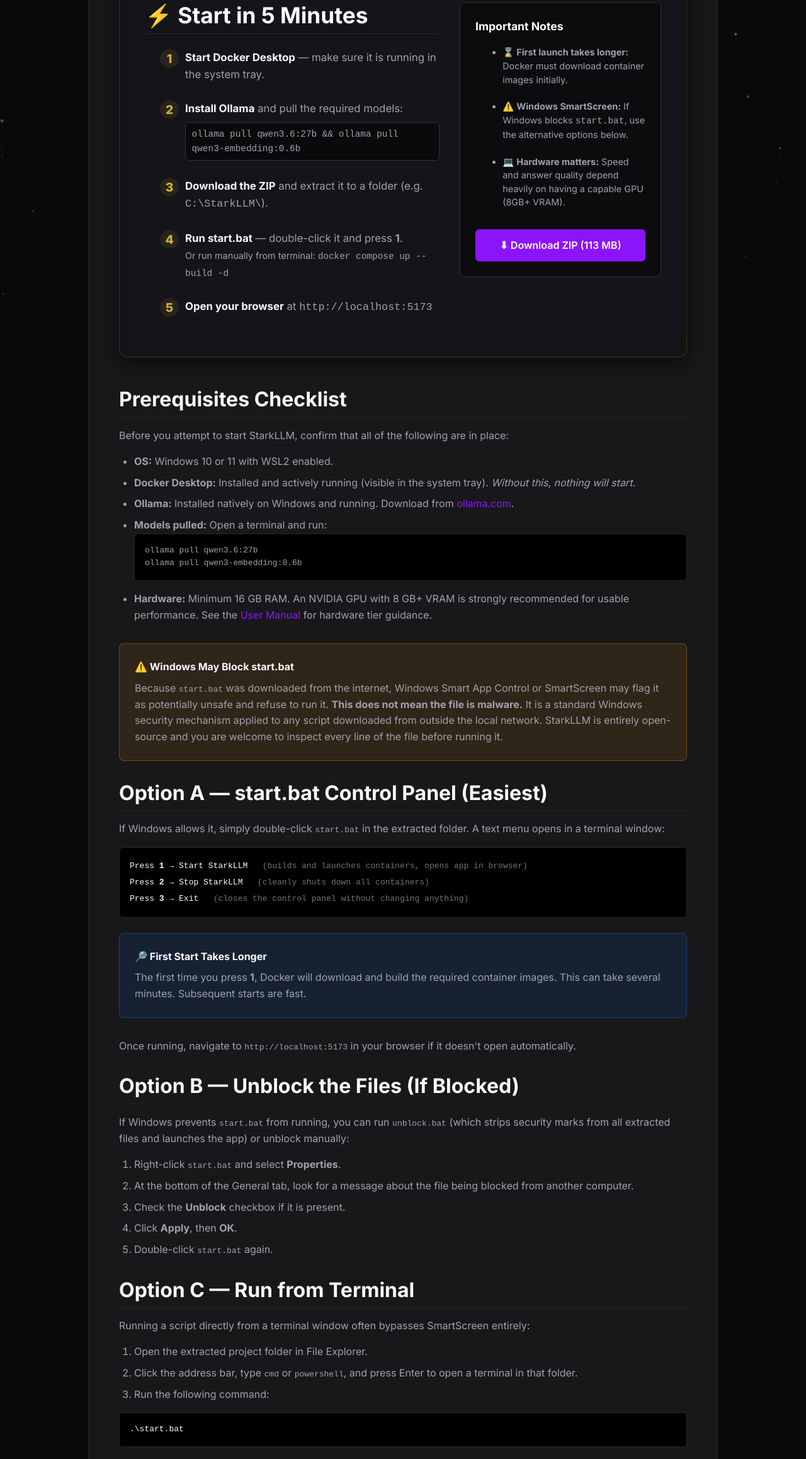
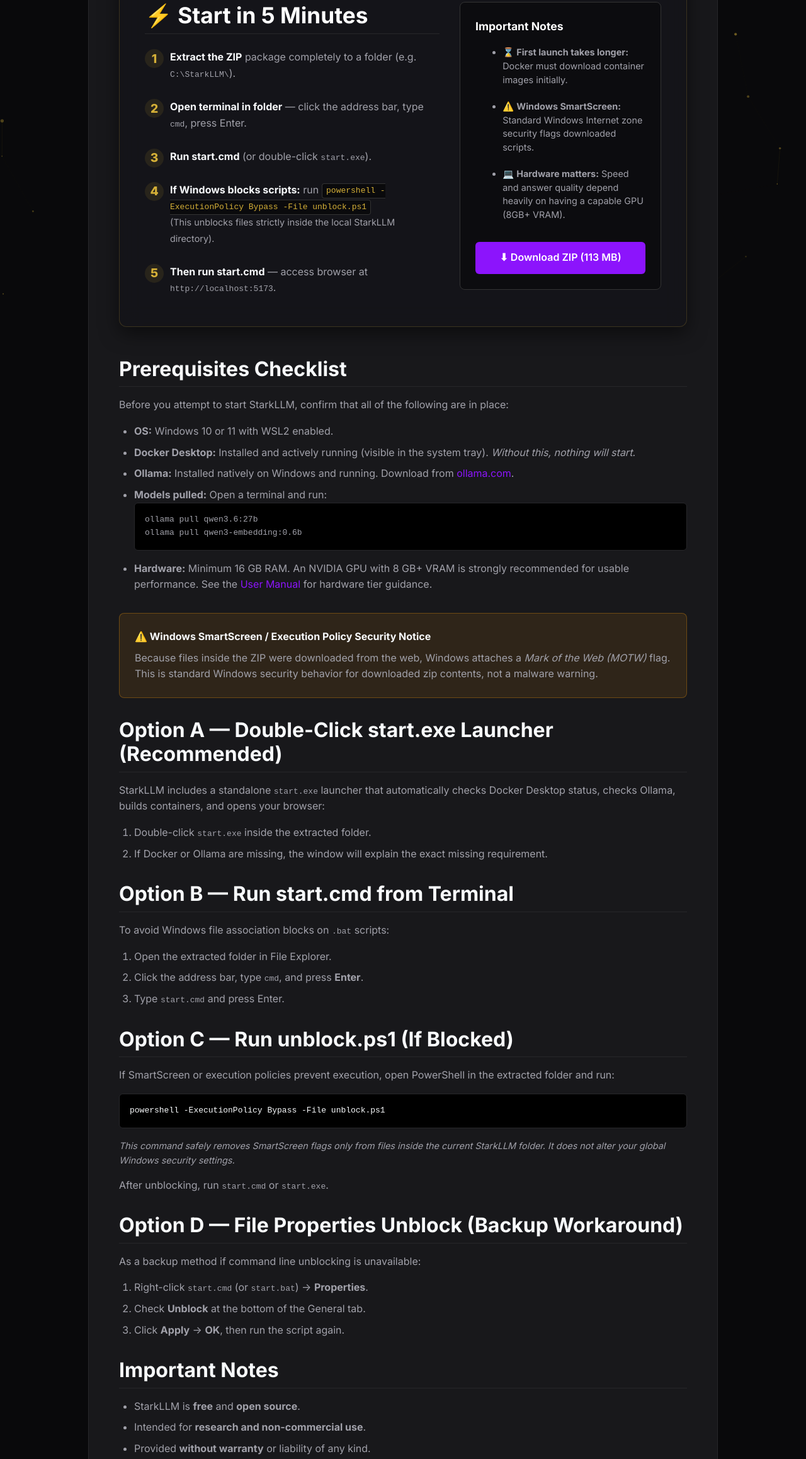
Before and after one commit to homomorphicprivacy/starkllm-website, a plain HTML site: page download.html in a window 1280 px wide. Shown: the part 305-2621 px from the top of the page at 63% size. Drawn offline with Linux system fonts and the light colour scheme.

Commit message:
Update first-run Windows launcher instructions with start.exe, unblock.ps1, and start-here.txt

```diff
--- a/download.html
+++ b/download.html
@@ -46,28 +46,27 @@
                 <div style="display: flex; justify-content: space-between; align-items: flex-start; flex-wrap: wrap; gap: 2rem;">
                     <div style="flex: 1; min-width: 300px;">
                         <h2 style="font-size: 2.2rem; margin-bottom: 1.5rem; color: #fff;">&#9889; Start in 5 Minutes</h2>
-                        <ol class="custom-ordered-list" style="padding-left: 0; list-style: none; counter-reset: custom-counter; display: flex; flex-direction: column; gap: 1.2rem; color: var(--text-secondary); font-size: 1.05rem; line-height: 1.6;">
+                        <ol style="padding-left: 0; list-style: none; display: flex; flex-direction: column; gap: 1.2rem; margin: 0;">
                             <li style="position: relative; padding-left: 2.5rem;">
-                                <span style="position: absolute; left: 0; top: 0; font-weight: 800; color: #d4af37; font-size: 1.2rem; background: rgba(212, 175, 55, 0.1); border-radius: 50%; width: 30px; height: 30px; display: flex; align-items: center; justify-content: center; counter-increment: custom-counter; content: counter(custom-counter);">1</span>
-                                <strong style="color: var(--text-primary);">Start Docker Desktop</strong> &mdash; make sure it is running in the system tray.
+                                <span style="position: absolute; left: 0; top: 0; font-weight: 800; color: #d4af37; font-size: 1.2rem; background: rgba(212, 175, 55, 0.1); border-radius: 50%; width: 30px; height: 30px; display: flex; align-items: center; justify-content: center;">1</span>
+                                <strong style="color: var(--text-primary);">Extract the ZIP</strong> package completely to a folder (e.g. <code>C:\StarkLLM\</code>).
                             </li>
                             <li style="position: relative; padding-left: 2.5rem;">
                                 <span style="position: absolute; left: 0; top: 0; font-weight: 800; color: #d4af37; font-size: 1.2rem; background: rgba(212, 175, 55, 0.1); border-radius: 50%; width: 30px; height: 30px; display: flex; align-items: center; justify-content: center;">2</span>
-                                <strong style="color: var(--text-primary);">Install Ollama</strong> and pull the required models:<br>
-                                <code style="background:#0a0a0c; border: 1px solid #333; padding:0.4rem 0.6rem; border-radius:6px; font-size:0.9rem; display: block; margin-top: 0.5rem; color: #a1a1aa;">ollama pull qwen3.6:27b &amp;&amp; ollama pull qwen3-embedding:0.6b</code>
+                                <strong style="color: var(--text-primary);">Open terminal in folder</strong> &mdash; click the address bar, type <code>cmd</code>, press Enter.
                             </li>
                             <li style="position: relative; padding-left: 2.5rem;">
                                 <span style="position: absolute; left: 0; top: 0; font-weight: 800; color: #d4af37; font-size: 1.2rem; background: rgba(212, 175, 55, 0.1); border-radius: 50%; width: 30px; height: 30px; display: flex; align-items: center; justify-content: center;">3</span>
-                                <strong style="color: var(--text-primary);">Download the ZIP</strong> and extract it to a folder (e.g. <code>C:\StarkLLM\</code>).
+                                <strong style="color: var(--text-primary);">Run start.cmd</strong> (or double-click <code>start.exe</code>).
                             </li>
                             <li style="position: relative; padding-left: 2.5rem;">
                                 <span style="position: absolute; left: 0; top: 0; font-weight: 800; color: #d4af37; font-size: 1.2rem; background: rgba(212, 175, 55, 0.1); border-radius: 50%; width: 30px; height: 30px; display: flex; align-items: center; justify-content: center;">4</span>
-                                <strong style="color: var(--text-primary);">Run start.bat</strong> &mdash; double-click it and press <strong>1</strong>.<br>
-                                <span style="color: var(--text-secondary); font-size: 0.9rem;">Or run manually from terminal: <code>docker compose up --build -d</code></span>
+                                <strong style="color: var(--text-primary);">If Windows blocks scripts:</strong> run <code style="background:#0a0a0c; border: 1px solid #333; padding:0.2rem 0.4rem; border-radius:4px; color:#d4af37;">powershell -ExecutionPolicy Bypass -File unblock.ps1</code><br>
+                                <span style="color: var(--text-secondary); font-size: 0.9rem;">(This unblocks files strictly inside the local StarkLLM directory).</span>
                             </li>
                             <li style="position: relative; padding-left: 2.5rem;">
                                 <span style="position: absolute; left: 0; top: 0; font-weight: 800; color: #d4af37; font-size: 1.2rem; background: rgba(212, 175, 55, 0.1); border-radius: 50%; width: 30px; height: 30px; display: flex; align-items: center; justify-content: center;">5</span>
-                                <strong style="color: var(--text-primary);">Open your browser</strong> at <code>http://localhost:5173</code>
+                                <strong style="color: var(--text-primary);">Then run start.cmd</strong> &mdash; access browser at <code>http://localhost:5173</code>.
                             </li>
                         </ol>
                     </div>
@@ -76,7 +75,7 @@
                         <h4 style="color: #fff; margin-bottom: 1rem; font-size: 1.1rem;">Important Notes</h4>
                         <ul style="padding-left: 1.2rem; color: #a1a1aa; font-size: 0.9rem; line-height: 1.5; margin-bottom: 1.5rem; display: flex; flex-direction: column; gap: 0.8rem;">
                             <li>&#8987; <strong>First launch takes longer:</strong> Docker must download container images initially.</li>
-                            <li>&#9888;&#65039; <strong>Windows SmartScreen:</strong> If Windows blocks <code>start.bat</code>, use the alternative options below.</li>
+                            <li>&#9888;&#65039; <strong>Windows SmartScreen:</strong> Standard Windows Internet zone security flags downloaded scripts.</li>
                             <li>&#128187; <strong>Hardware matters:</strong> Speed and answer quality depend heavily on having a capable GPU (8GB+ VRAM).</li>
                         </ul>
                         <a href="/downloads/StarkLLM-v1.0.0-beta.zip" class="btn btn-primary" style="width: 100%; text-align: center; padding: 0.8rem 1rem;" download>&#11015; Download ZIP (113 MB)</a>
@@ -100,56 +99,44 @@
                 <li><strong>Hardware:</strong> Minimum 16 GB RAM. An NVIDIA GPU with 8 GB+ VRAM is strongly recommended for usable performance. See the <a href="/manual.html">User Manual</a> for hardware tier guidance.</li>
             </ul>
 
-            <!-- Windows Security Warning -->
+            <!-- Windows Security & MotW -->
             <div class="alert warning" style="margin: 2rem 0;">
-                <h4>&#9888;&#65039; Windows May Block start.bat</h4>
-                <p>Because <code>start.bat</code> was downloaded from the internet, Windows Smart App Control or SmartScreen may flag it as potentially unsafe and refuse to run it. <strong>This does not mean the file is malware.</strong> It is a standard Windows security mechanism applied to any script downloaded from outside the local network. StarkLLM is entirely open-source and you are welcome to inspect every line of the file before running it.</p>
+                <h4>&#9888;&#65039; Windows SmartScreen / Execution Policy Security Notice</h4>
+                <p>Because files inside the ZIP were downloaded from the web, Windows attaches a <em>Mark of the Web (MOTW)</em> flag. This is standard Windows security behavior for downloaded zip contents, not a malware warning.</p>
             </div>
 
-            <!-- Method A: start.bat Control Panel -->
-            <h2>Option A &mdash; start.bat Control Panel (Easiest)</h2>
-            <p>If Windows allows it, simply double-click <code>start.bat</code> in the extracted folder. A text menu opens in a terminal window:</p>
-            <div class="code-block" style="line-height: 2;">
-                Press <strong>1</strong> &rarr; Start StarkLLM &nbsp;&nbsp;<span style="color: #71717a;">(builds and launches containers, opens app in browser)</span><br>
-                Press <strong>2</strong> &rarr; Stop StarkLLM &nbsp;&nbsp;<span style="color: #71717a;">(cleanly shuts down all containers)</span><br>
-                Press <strong>3</strong> &rarr; Exit &nbsp;&nbsp;<span style="color: #71717a;">(closes the control panel without changing anything)</span>
-            </div>
-            <div class="alert info" style="margin-top: 1.5rem;">
-                <h4>&#128270; First Start Takes Longer</h4>
-                <p>The first time you press <strong>1</strong>, Docker will download and build the required container images. This can take several minutes. Subsequent starts are fast.</p>
-            </div>
-            <p>Once running, navigate to <code>http://localhost:5173</code> in your browser if it doesn't open automatically.</p>
-
-            <!-- Method B: Unblock -->
-            <h2>Option B &mdash; Unblock the Files (If Blocked)</h2>
-            <p>If Windows prevents <code>start.bat</code> from running, you can run <code>unblock.bat</code> (which strips security marks from all extracted files and launches the app) or unblock manually:</p>
+            <!-- Option A: Primary Native Executable -->
+            <h2>Option A &mdash; Double-Click start.exe Launcher (Recommended)</h2>
+            <p>StarkLLM includes a standalone <code>start.exe</code> launcher that automatically checks Docker Desktop status, checks Ollama, builds containers, and opens your browser:</p>
             <ol>
-                <li>Right-click <code>start.bat</code> and select <strong>Properties</strong>.</li>
-                <li>At the bottom of the General tab, look for a message about the file being blocked from another computer.</li>
-                <li>Check the <strong>Unblock</strong> checkbox if it is present.</li>
-                <li>Click <strong>Apply</strong>, then <strong>OK</strong>.</li>
-                <li>Double-click <code>start.bat</code> again.</li>
+                <li>Double-click <code>start.exe</code> inside the extracted folder.</li>
+                <li>If Docker or Ollama are missing, the window will explain the exact missing requirement.</li>
             </ol>
 
-            <!-- Method C: Run from terminal -->
-            <h2>Option C &mdash; Run from Terminal</h2>
-            <p>Running a script directly from a terminal window often bypasses SmartScreen entirely:</p>
+            <!-- Option B: Terminal Command -->
+            <h2>Option B &mdash; Run start.cmd from Terminal</h2>
+            <p>To avoid Windows file association blocks on <code>.bat</code> scripts:</p>
             <ol>
-                <li>Open the extracted project folder in File Explorer.</li>
-                <li>Click the address bar, type <code>cmd</code> or <code>powershell</code>, and press Enter to open a terminal in that folder.</li>
-                <li>Run the following command:</li>
+                <li>Open the extracted folder in File Explorer.</li>
+                <li>Click the address bar, type <code>cmd</code>, and press <strong>Enter</strong>.</li>
+                <li>Type <code>start.cmd</code> and press Enter.</li>
             </ol>
-            <div class="code-block">.\start.bat</div>
 
-            <!-- Method D: Full manual start -->
-            <h2>Option D &mdash; Manual Start Without start.bat</h2>
-            <p>If the starter script is still blocked or unavailable, you can control StarkLLM directly using Docker commands. Make sure Docker Desktop is running before proceeding.</p>
-            <p><strong>To start:</strong></p>
-            <div class="code-block">docker compose up --build -d</div>
-            <p>Then open <code>http://localhost:5173</code> in your browser.</p>
-            <p><strong>To stop:</strong></p>
-            <div class="code-block">docker compose down</div>
-            <p>These two commands are exactly what <code>start.bat</code> runs internally. There is no difference in outcome.</p>
+            <!-- Option C: Local Folder Unblock Script -->
+            <h2>Option C &mdash; Run unblock.ps1 (If Blocked)</h2>
+            <p>If SmartScreen or execution policies prevent execution, open PowerShell in the extracted folder and run:</p>
+            <div class="code-block">powershell -ExecutionPolicy Bypass -File unblock.ps1</div>
+            <p style="color: var(--text-secondary); font-size: 0.9rem;"><em>This command safely removes SmartScreen flags only from files inside the current StarkLLM folder. It does not alter your global Windows security settings.</em></p>
+            <p>After unblocking, run <code>start.cmd</code> or <code>start.exe</code>.</p>
+
+            <!-- Backup Manual Unblock Method -->
+            <h2>Option D &mdash; File Properties Unblock (Backup Workaround)</h2>
+            <p>As a backup method if command line unblocking is unavailable:</p>
+            <ol>
+                <li>Right-click <code>start.cmd</code> (or <code>start.bat</code>) &rarr; <strong>Properties</strong>.</li>
+                <li>Check <strong>Unblock</strong> at the bottom of the General tab.</li>
+                <li>Click <strong>Apply</strong> &rarr; <strong>OK</strong>, then run the script again.</li>
+            </ol>
 
             <!-- Important Notes -->
             <h2>Important Notes</h2>
```
Also changed, not shown: index.html (+9 -10 lines), manual.html (+22 -27 lines).
